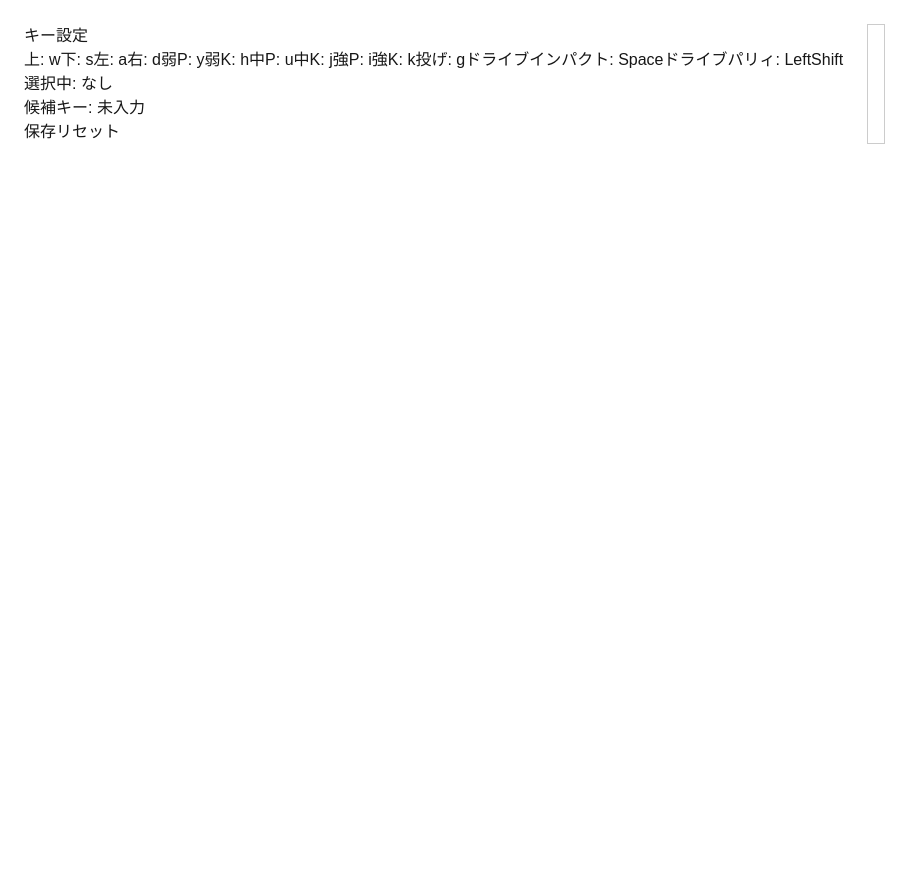
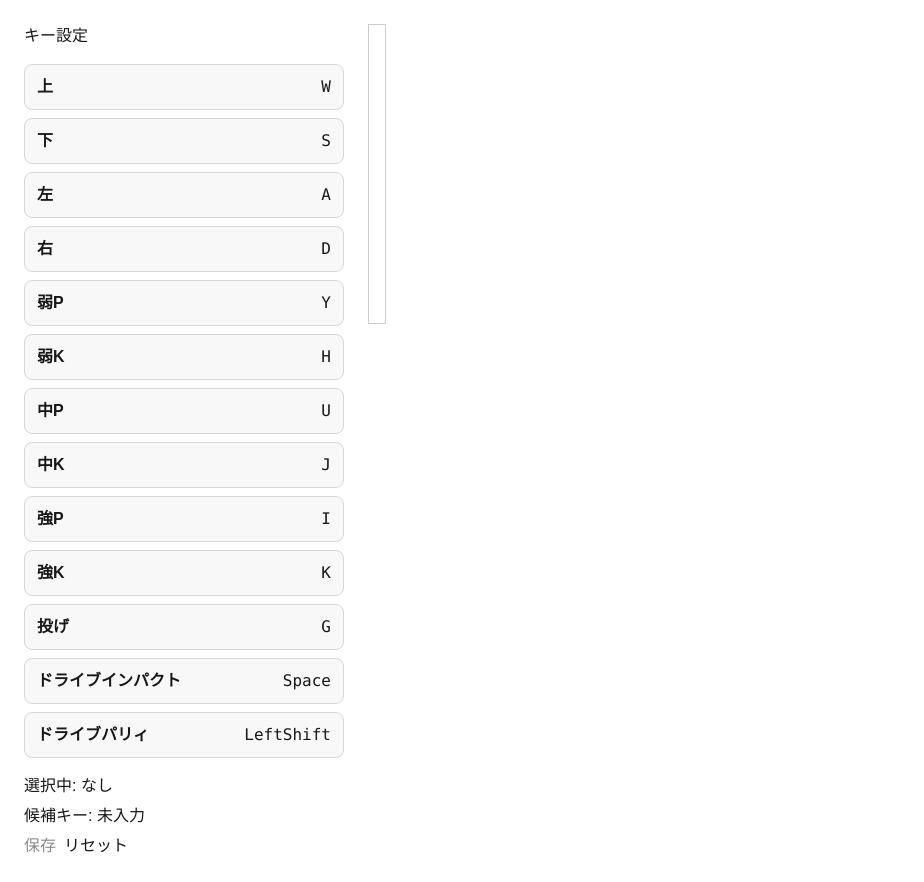
Before and after one commit to MtApricot/JP-cmd, a Next.js app in the folder jp-cmd-app/: page / in a window 1280 px wide. Shown: the whole page, without its empty margins (0-924 px from the left). Before the commit the page ends 800 px from the top, so only its background shows below. Built offline with nearby package versions, Linux system fonts and the light colour scheme.

Commit message:
キーバインド表示変更

```diff
--- a/jp-cmd-app/src/components/KeybindPanel.tsx
+++ b/jp-cmd-app/src/components/KeybindPanel.tsx
@@ -10,6 +10,12 @@ export default function KeybindPanel() {
     const { keybinds, setKeybind, resetKeybinds } = useKeybindsStore();
     const [editingAction, setEditingAction] = useState<KeyAction | null>(null);
     const [tempKey, setTempKey] = useState("");
+
+    const [mounted, setMounted] = useState(false);
+    useEffect(() => {
+        const id = requestAnimationFrame(() => setMounted(true));
+        return () => cancelAnimationFrame(id);
+    }, []);
 
     const actionLabels = useMemo(() => ({
         up: "上",
@@ -27,10 +33,12 @@ export default function KeybindPanel() {
         parry: "ドライブパリィ",
     }), []);
 
+    const normalizeKey = (key: string) => key.toLowerCase();
 // 候補キーが他アクションに使われているか判定
     const conflictAction = useMemo(() => {
         if (!tempKey) return null;
-        const found = Object.entries(keybinds).find(([action, key]) => key === tempKey && action !== editingAction);
+        const cand = normalizeKey(tempKey);
+        const found = Object.entries(keybinds).find(([action, key]) => normalizeKey(key) === cand && action !== editingAction);
         return found ? (found[0] as KeyAction) : null;
     }, [tempKey, keybinds, editingAction]);
 
@@ -57,26 +65,40 @@ export default function KeybindPanel() {
         setEditingAction(null);
         setTempKey("");
     };
+    const formatKey = (key: string) => {
+        // A〜Z の単文字だけ大文字にする
+        if (key.length === 1 && /[a-z]/i.test(key)) {
+            return key.toUpperCase();
+        }
+        return key;
+    };
 
+    if (!mounted) return null;
     return (
-        <section>
+        <section className="keybind-panel">
             <h2>キー設定</h2>
-            <div>
+            <div className="keybind-list">
                 {Object.entries(keybinds).map(([action, key]) => (
                     <button
                         key={action}
                         type="button"
+                        className="keybind-item"
                         onClick={() => handleSelect(action as KeyAction)}>
-                        {actionLabels[action as KeyAction]}: {key}
+                        <span className="keybind-label">
+                            {actionLabels[action as KeyAction]}
+                        </span>
+                        <span className="keybind-value">{formatKey(key)}</span>
+
                     </button>
                 ))}
             </div>
-            <div>
-                <p>選択中: {editingAction ?? "なし"}</p>
-                <p>候補キー: {tempKey || "未入力"}</p>
+            <div className="keybind-status">
+                <p>選択中:  {editingAction ? actionLabels[editingAction] : "なし"}</p>
+                <p>候補キー: {tempKey ? formatKey(tempKey) : "未入力"}</p>
 
-                {conflictAction && (<p style={{ color: "red" }}>このキーは{actionLabels[conflictAction]}に使われています。別のキーを選んでください。</p>)}
+                {conflictAction && (<p className="keybind-error">このキーは{actionLabels[conflictAction]}に使われています。別のキーを選んでください。</p>)}
 
+                <div className="keybind-actions">
                 <button
                     type="button"
                     onClick={handleSave}
@@ -86,6 +108,7 @@ export default function KeybindPanel() {
                 <button
                     type="button"
                     onClick={resetKeybinds}>リセット</button>
+                </div>
             </div>
         </section>
     );
--- a/jp-cmd-app/src/store/keybindsStore.ts
+++ b/jp-cmd-app/src/store/keybindsStore.ts
@@ -3,17 +3,17 @@ import type { Keybinds } from '../lib/storageTypes';
 import { loadKeybinds, saveKeybinds } from '../lib/storage';
 
 const defaultKeybinds: Keybinds = {
-    up: 'w',
-    down: 's',
-    left: 'a',
-    right: 'd',
-    lp: 'y',
-    lk: 'h',
-    mp: 'u',
-    mk: 'j',
-    hp: 'i',
-    hk: 'k',
-    throw: 'g',
+    up: 'W',
+    down: 'S',
+    left: 'A',
+    right: 'D',
+    lp: 'Y',
+    lk: 'H',
+    mp: 'U',
+    mk: 'J',
+    hp: 'I',
+    hk: 'K',
+    throw: 'G',
     impact: 'Space',
     parry: "LeftShift",
 };
```
